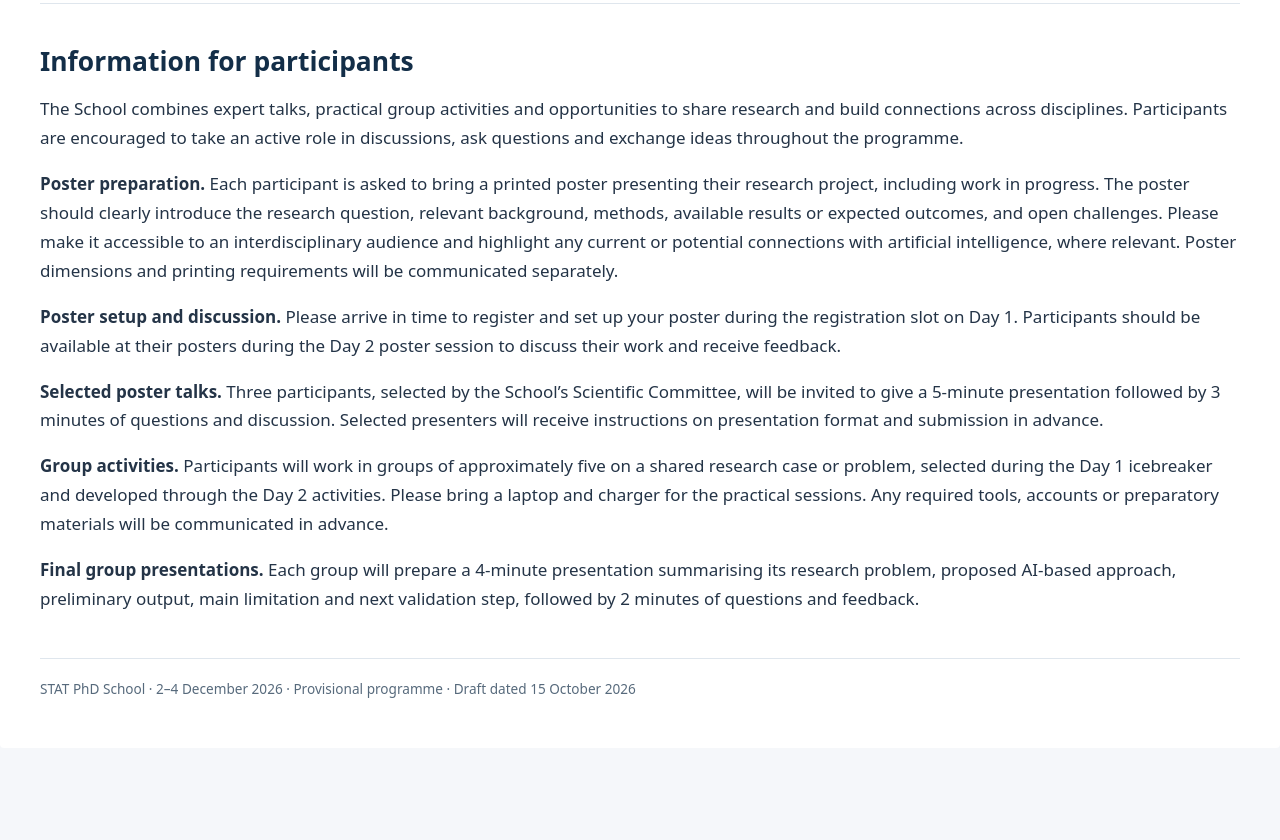
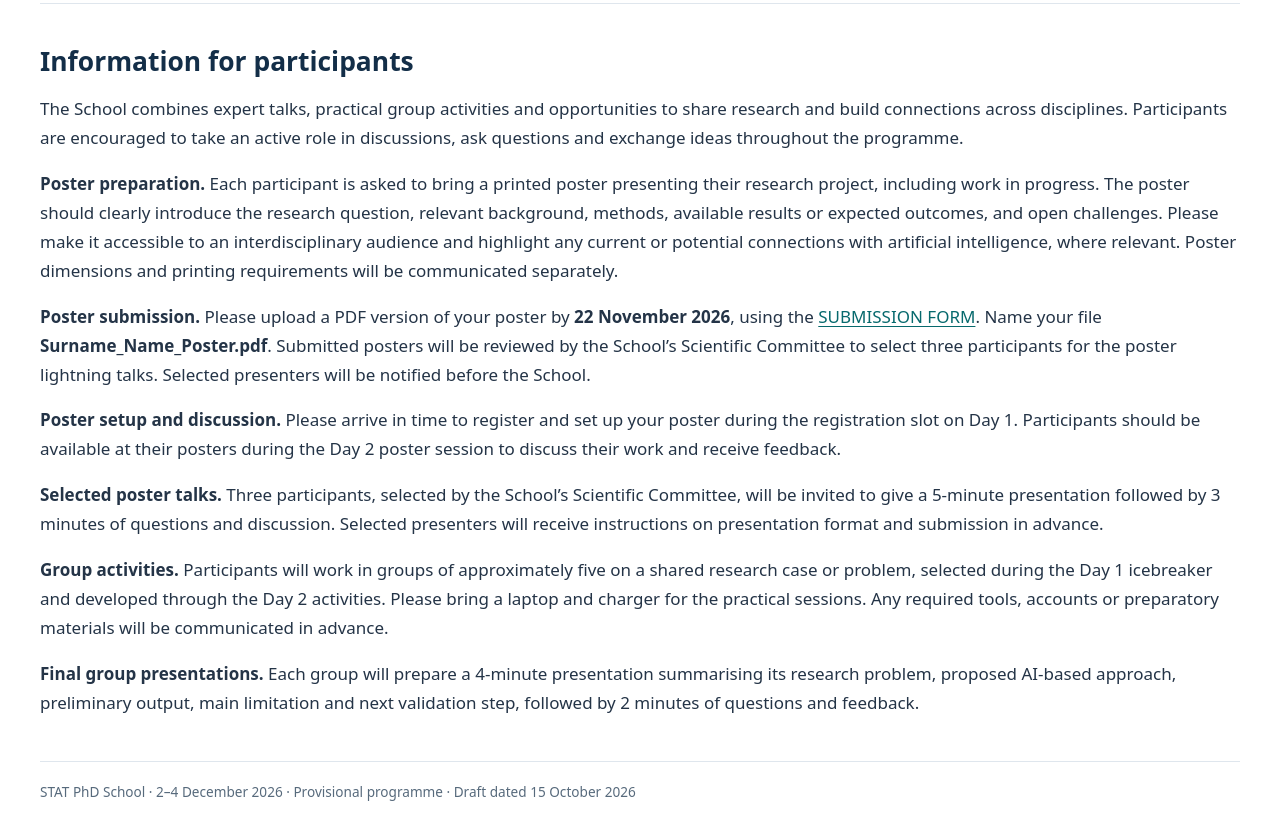
Before and after one commit to ailicelabs/STAT-School-Venice-2026, a Jekyll site: the page built from index.md, in a window 1280 px wide and 900 px high, scrolled down 4101 px. Shown: the top 840 px of the window. Built offline with Jekyll 4.4.1, drawn with Linux system fonts in a browser that asks for light colours; before the commit the page ends 4897 px from its top, so only the background shows below that.

Commit message:
Add files via upload

```diff
--- a/index.md
+++ b/index.md
@@ -78,6 +78,8 @@ The School combines expert talks, practical group activities and opportunities t
 
 **Poster preparation.** Each participant is asked to bring a printed poster presenting their research project, including work in progress. The poster should clearly introduce the research question, relevant background, methods, available results or expected outcomes, and open challenges. Please make it accessible to an interdisciplinary audience and highlight any current or potential connections with artificial intelligence, where relevant. Poster dimensions and printing requirements will be communicated separately.
 
+**Poster submission.** Please upload a PDF version of your poster by **22 November 2026**, using the [SUBMISSION FORM](https://forms.gle/e4X9AHnFJ9zX5DHe7). Name your file **Surname_Name_Poster.pdf**. Submitted posters will be reviewed by the School’s Scientific Committee to select three participants for the poster lightning talks. Selected presenters will be notified before the School.
+
 **Poster setup and discussion.** Please arrive in time to register and set up your poster during the registration slot on Day 1. Participants should be available at their posters during the Day 2 poster session to discuss their work and receive feedback.
 
 **Selected poster talks.** Three participants, selected by the School’s Scientific Committee, will be invited to give a 5-minute presentation followed by 3 minutes of questions and discussion. Selected presenters will receive instructions on presentation format and submission in advance.
```
